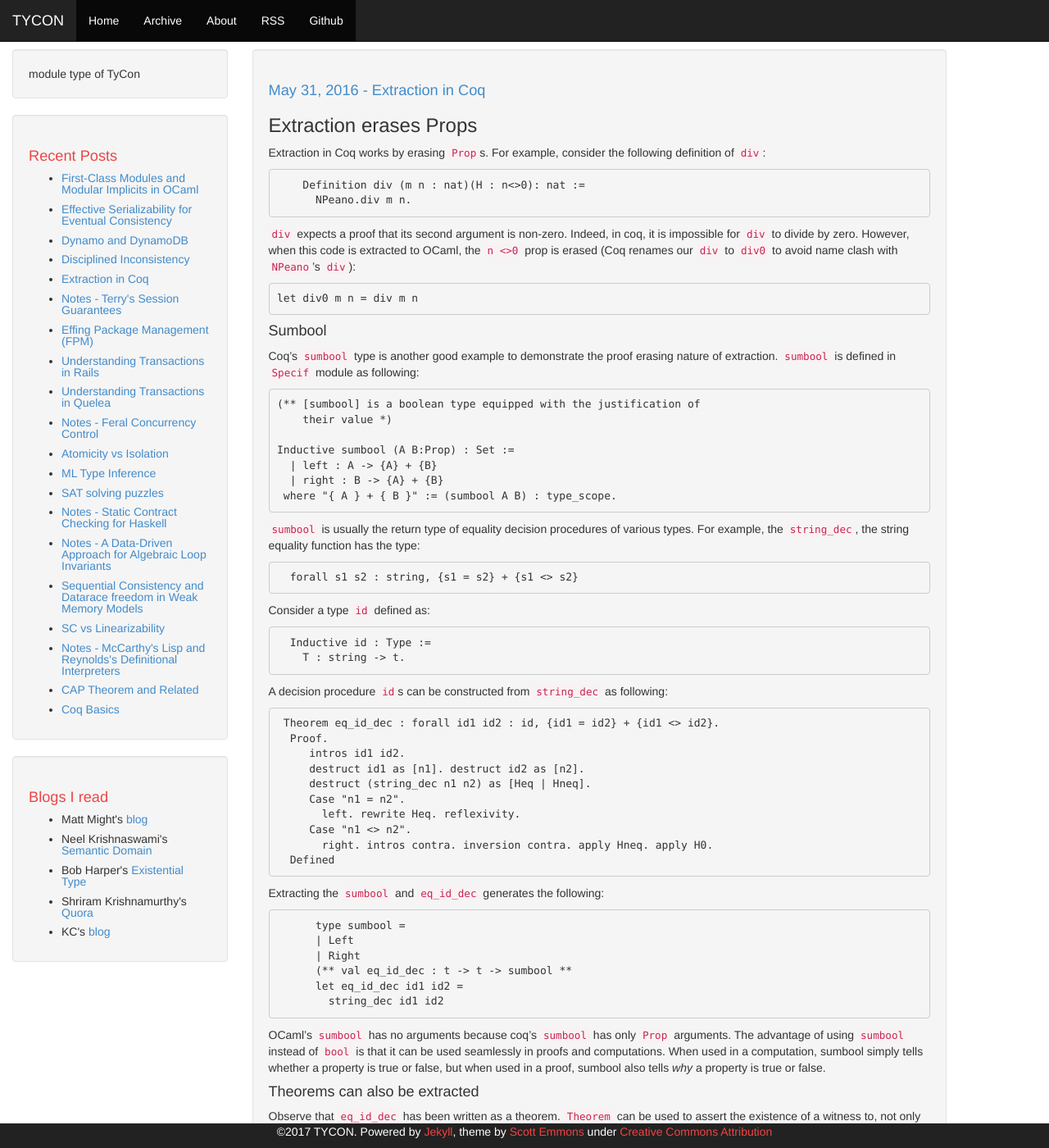
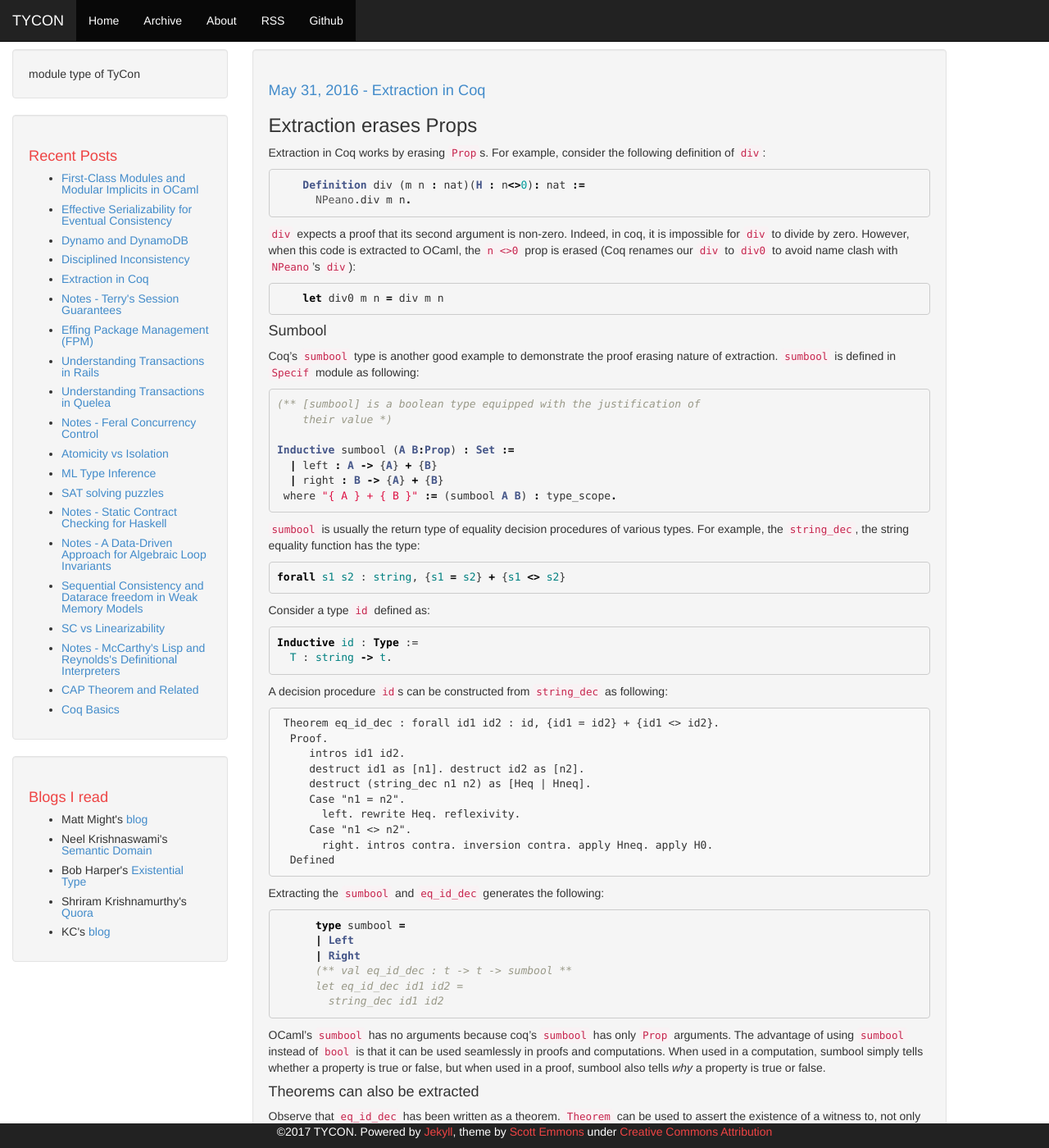
Before and after one commit to tycon/tycon.github.io, a Jekyll site: the page built from _posts/2016-05-31-coq-extraction.markdown, in a window 1280 px wide and 1400 px high. Shown: the whole window at 82% size. Built offline with Jekyll 4.4.1, drawn with Linux system fonts in a browser that asks for light colours; comment, search, counter and statistics services are not loaded.

Commit message:
Pygments css added

````diff
--- a/_includes/header.html
+++ b/_includes/header.html
@@ -9,6 +9,7 @@
     <script src="{{ site.baseurl }}/js/bootstrap.min.js"></script>
     <link href="{{ site.baseurl }}/css/bootstrap.min.css" rel="stylesheet">
     <link href="{{ site.baseurl }}/css/theme.css" rel="stylesheet">
+    <link href="{{ site.baseurl }}/css/pygments-syntax.css" rel="stylesheet" >
 </head>
 
 <body>
--- a/_posts/2014-04-09-Coq-Basics.markdown
+++ b/_posts/2014-04-09-Coq-Basics.markdown
@@ -19,7 +19,7 @@
 {% endhighlight %}
 
 Haskell:
-{% highlight haskell %}
+{% highlight Haskell %}
     data Vec :: * -> Nat -> * where
       VNil :: Vec a 'Zero
       VCons :: a -> Vec a n -> Vec a ('Succ n)
--- a/_posts/2016-05-31-coq-extraction.markdown
+++ b/_posts/2016-05-31-coq-extraction.markdown
@@ -19,7 +19,9 @@
 code is extracted to OCaml, the `n <>0` prop is erased (Coq renames our
 `div` to `div0` to avoid name clash with `NPeano`'s `div`):
 
+{% highlight Ocaml %}
     let div0 m n = div m n
+{% endhighlight %}
 
 #### Sumbool ####
 
@@ -27,24 +29,31 @@
 erasing nature of extraction. `sumbool` is defined in `Specif` module
 as following:
 
-    (** [sumbool] is a boolean type equipped with the justification of
-        their value *)
 
-    Inductive sumbool (A B:Prop) : Set :=
-      | left : A -> {A} + {B}
-      | right : B -> {A} + {B}
-     where "{ A } + { B }" := (sumbool A B) : type_scope.
+{% highlight Ocaml %}
+(** [sumbool] is a boolean type equipped with the justification of
+    their value *)
+
+Inductive sumbool (A B:Prop) : Set :=
+  | left : A -> {A} + {B}
+  | right : B -> {A} + {B}
+ where "{ A } + { B }" := (sumbool A B) : type_scope.
+{% endhighlight %}
 
 `sumbool` is usually the return type of equality decision procedures
 of various types. For example, the `string_dec`, the string equality
 function has the type:
 
-      forall s1 s2 : string, {s1 = s2} + {s1 <> s2}
+{% highlight coq %}
+forall s1 s2 : string, {s1 = s2} + {s1 <> s2}
+{% endhighlight %}
 
 Consider a type `id` defined as:
 
-      Inductive id : Type :=
-        T : string -> t.
+{% highlight coq %}
+Inductive id : Type :=
+  T : string -> t.
+{% endhighlight %}
 
 A decision procedure `id`s can be constructed from `string_dec` as
 following:
--- a/_posts/2017-09-25-modular-implicits.markdown
+++ b/_posts/2017-09-25-modular-implicits.markdown
@@ -15,7 +15,8 @@
 examples involving (first-class) modules that gradually build up to
 modular implicits.
 
-```ocaml
+
+{% highlight Ocaml %}
 (**
  * Filename: modules.ml
  * To run this file, do one of the following:
@@ -332,6 +333,6 @@
  * parameters. The code behaves as if both the functions are part of a
  * typeclass, for which int, float and list instances exist.
  *)
-```
+{% endhighlight %}
 
 To conclude, **First-class modules + implicits = typeclasses in ML!**.
--- /dev/null
+++ b/css/pygments-syntax.css
@@ -0,0 +1,209 @@
+.highlight table td { padding: 5px; }
+.highlight table pre { margin: 0; }
+.highlight .cm {
+  color: #999988;
+  font-style: italic;
+}
+.highlight .cp {
+  color: #999999;
+  font-weight: bold;
+}
+.highlight .c1 {
+  color: #999988;
+  font-style: italic;
+}
+.highlight .cs {
+  color: #999999;
+  font-weight: bold;
+  font-style: italic;
+}
+.highlight .c, .highlight .cd {
+  color: #999988;
+  font-style: italic;
+}
+.highlight .err {
+  color: #a61717;
+  background-color: #e3d2d2;
+}
+.highlight .gd {
+  color: #000000;
+  background-color: #ffdddd;
+}
+.highlight .ge {
+  color: #000000;
+  font-style: italic;
+}
+.highlight .gr {
+  color: #aa0000;
+}
+.highlight .gh {
+  color: #999999;
+}
+.highlight .gi {
+  color: #000000;
+  background-color: #ddffdd;
+}
+.highlight .go {
+  color: #888888;
+}
+.highlight .gp {
+  color: #555555;
+}
+.highlight .gs {
+  font-weight: bold;
+}
+.highlight .gu {
+  color: #aaaaaa;
+}
+.highlight .gt {
+  color: #aa0000;
+}
+.highlight .kc {
+  color: #000000;
+  font-weight: bold;
+}
+.highlight .kd {
+  color: #000000;
+  font-weight: bold;
+}
+.highlight .kn {
+  color: #000000;
+  font-weight: bold;
+}
+.highlight .kp {
+  color: #000000;
+  font-weight: bold;
+}
+.highlight .kr {
+  color: #000000;
+  font-weight: bold;
+}
+.highlight .kt {
+  color: #445588;
+  font-weight: bold;
+}
+.highlight .k, .highlight .kv {
+  color: #000000;
+  font-weight: bold;
+}
+.highlight .mf {
+  color: #009999;
+}
+.highlight .mh {
+  color: #009999;
+}
+.highlight .il {
+  color: #009999;
+}
+.highlight .mi {
+  color: #009999;
+}
+.highlight .mo {
+  color: #009999;
+}
+.highlight .m, .highlight .mb, .highlight .mx {
+  color: #009999;
+}
+.highlight .sb {
+  color: #d14;
+}
+.highlight .sc {
+  color: #d14;
+}
+.highlight .sd {
+  color: #d14;
+}
+.highlight .s2 {
+  color: #d14;
+}
+.highlight .se {
+  color: #d14;
+}
+.highlight .sh {
+  color: #d14;
+}
+.highlight .si {
+  color: #d14;
+}
+.highlight .sx {
+  color: #d14;
+}
+.highlight .sr {
+  color: #009926;
+}
+.highlight .s1 {
+  color: #d14;
+}
+.highlight .ss {
+  color: #990073;
+}
+.highlight .s {
+  color: #d14;
+}
+.highlight .na {
+  color: #008080;
+}
+.highlight .bp {
+  color: #999999;
+}
+.highlight .nb {
+  color: #0086B3;
+}
+.highlight .nc {
+  color: #445588;
+  font-weight: bold;
+}
+.highlight .no {
+  color: #008080;
+}
+.highlight .nd {
+  color: #3c5d5d;
+  font-weight: bold;
+}
+.highlight .ni {
+  color: #800080;
+}
+.highlight .ne {
+  color: #990000;
+  font-weight: bold;
+}
+.highlight .nf {
+  color: #990000;
+  font-weight: bold;
+}
+.highlight .nl {
+  color: #990000;
+  font-weight: bold;
+}
+.highlight .nn {
+  color: #555555;
+}
+.highlight .nt {
+  color: #000080;
+}
+.highlight .vc {
+  color: #008080;
+}
+.highlight .vg {
+  color: #008080;
+}
+.highlight .vi {
+  color: #008080;
+}
+.highlight .nv {
+  color: #008080;
+}
+.highlight .ow {
+  color: #000000;
+  font-weight: bold;
+}
+.highlight .o {
+  color: #000000;
+  font-weight: bold;
+}
+.highlight .w {
+  color: #bbbbbb;
+}
+.highlight {
+  background-color: #f8f8f8;
+}
````
